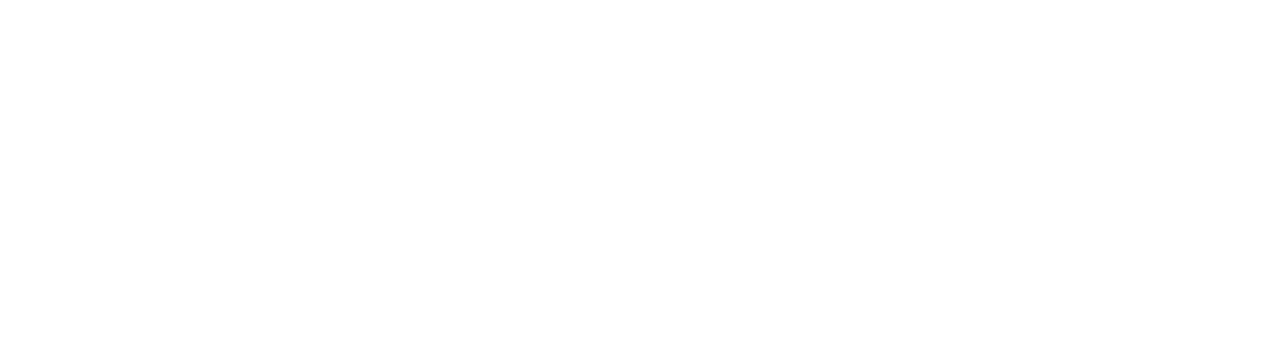
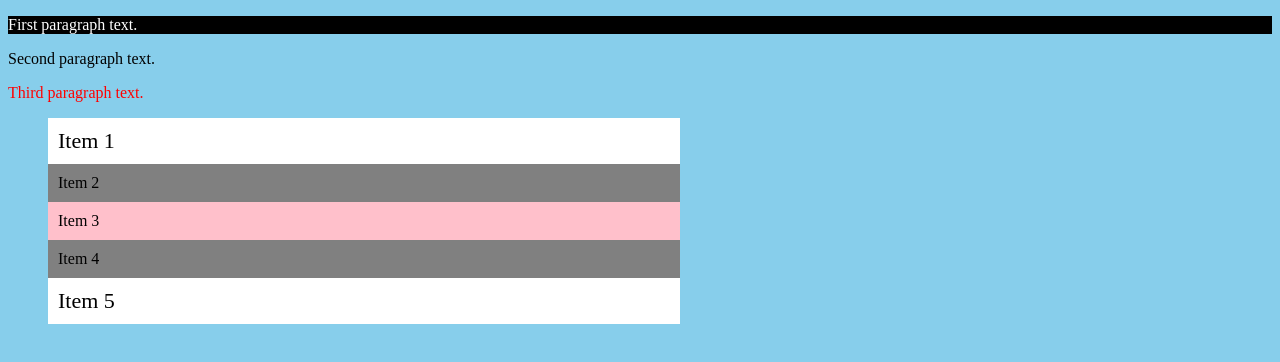
Before and after one commit to acciojob/pseudo-classes-Amit12mishraa, a website: page main.html in a window 1280 px wide. Drawn offline with Linux system fonts and the light colour scheme.

Commit message:
created a submission

```diff
--- a/main.html
+++ b/main.html
@@ -4,12 +4,25 @@
 
 <head>
 	<link rel="stylesheet" href="styles.css">
+	<title>Pseudo Classes Example</title>
 </head>
 
 <body>
 	<!-- the entire body must be written by student -->
     <script type="text/javascript" src="./script.js">
 </script>
+	<div>
+        <p>First paragraph text.</p>
+        <p>Second paragraph text.</p>
+        <p>Third paragraph text.</p>
+    </div>
+    <ul>
+        <li>Item 1</li>
+        <li>Item 2</li>
+        <li>Item 3</li>
+        <li>Item 4</li>
+        <li>Item 5</li>
+    </ul>
 
 </body>
 
--- a/script.js
+++ b/script.js
@@ -1 +1,2 @@
 //your JS code here. If required.
+https://www.svgrepo.com/show/345221/three-dots.svghttps://www.svgrepo.com/show/345221/three-dots.svg
--- a/styles.css
+++ b/styles.css
@@ -1 +1,40 @@
 /*  your css code here. If applicable */
+
+:root {
+    background-color: rgb(135, 206, 235);
+}
+
+p:first-child {
+    color: white;
+    background-color: black;
+}
+
+p:nth-child(2) {
+    /* No specific styles needed unless you want to override */
+}
+
+p:last-child {
+    color: red;
+}
+
+ul {
+    list-style-type: none; /* Remove default bullet points */
+}
+
+li {
+    background-color: gray; /* Default color */
+    width: 50%;
+    padding: 10px;
+}
+
+li:nth-child(odd) {
+    background-color: white; /* Odd items */
+}
+
+li:first-child, li:last-child {
+    font-size: 22px;
+}
+
+li:nth-last-child(3) {
+    background-color: pink;
+}
```
